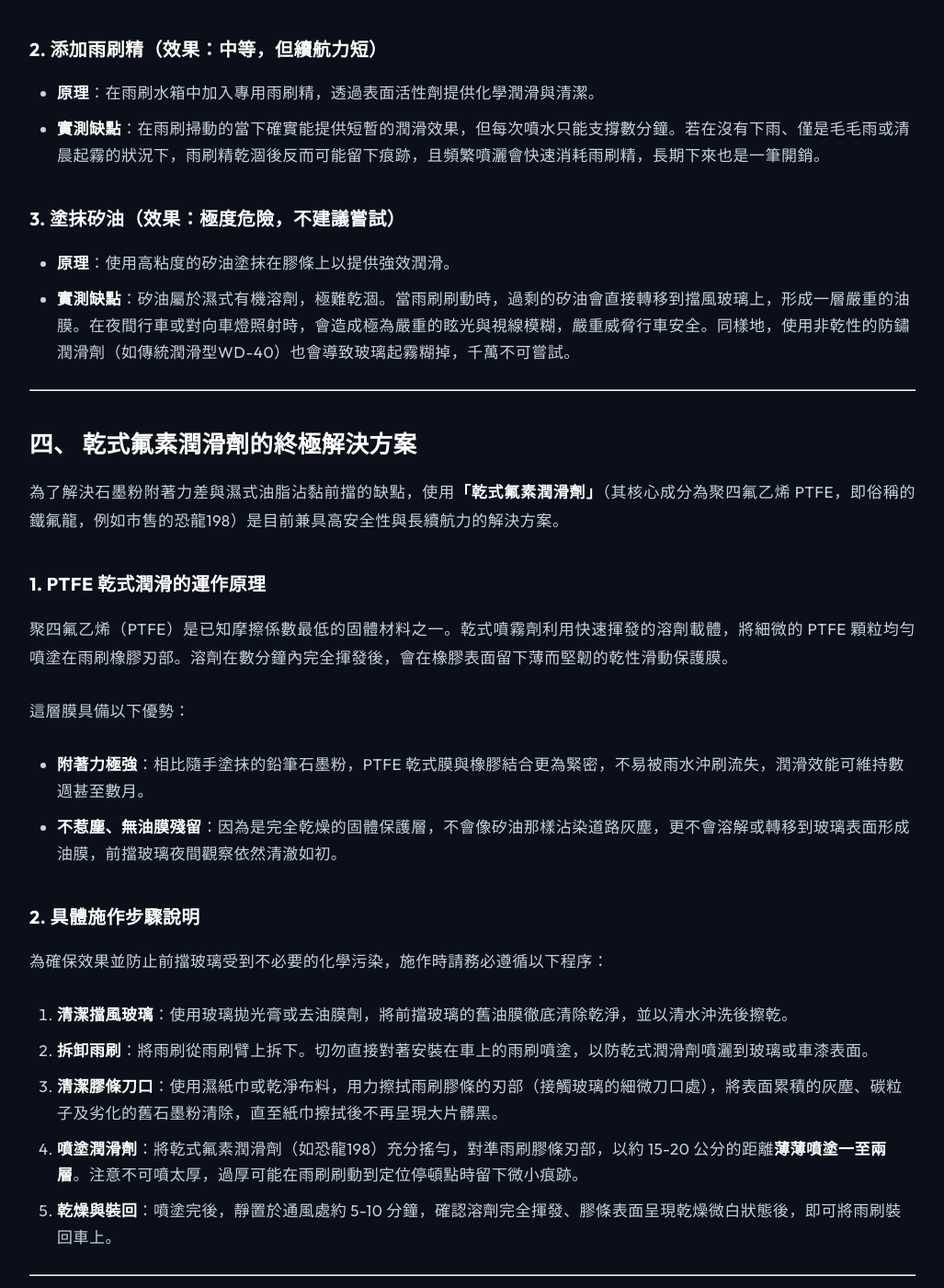
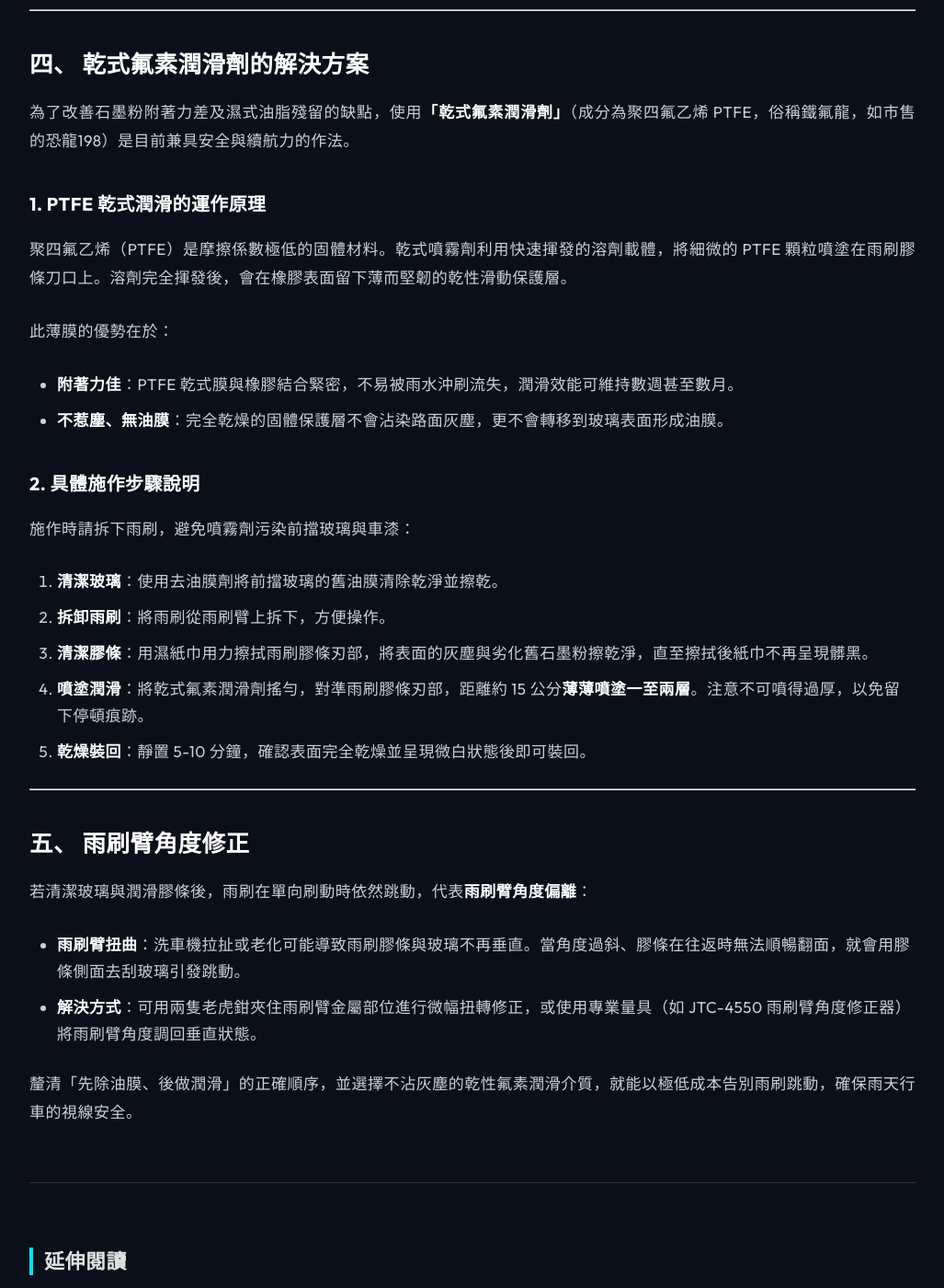
Before and after one commit to 1stbenz/1stbenz.github.io, a Jekyll site: the page built from _posts/zh/2026-06-09-wiper-maintenance-guide.md, in a window 1280 px wide and 1400 px high, scrolled down 1823 px. Shown: the whole window at 92% size, without its empty margins (126-1153 px from the left). Built offline with Jekyll 4.4.1, drawn with Linux system fonts in a browser that asks for light colours; comment, search, counter and statistics services are not loaded; some of the changed text lies outside the part shown.

Commit message:
style: streamline Chinese windshield wiper guide content

```diff
--- a/_posts/zh/2026-06-09-wiper-maintenance-guide.md
+++ b/_posts/zh/2026-06-09-wiper-maintenance-guide.md
@@ -20,80 +20,77 @@ faq:
     answer: "首先必須徹底清除玻璃上的油膜，並將玻璃擦拭乾淨。接著將雨刷拆下，用乾淨紙巾將膠條刀口的灰塵與舊塗層擦淨。在膠條刃部薄薄噴上乾式氟素潤滑劑，等待數分鐘完全乾燥後，再裝回車上。切勿直接對著前擋玻璃噴塗。"
 ---
 
-雨刷跳動與惱人的吱吱異音，是許多車主在雨天行車時的共同噩夢。多數人遇到這個問題，直覺就是「換新雨刷」。然而，不論是去汽車百貨購買高檔名牌雨刷，還是網購便宜的白牌消耗品，往往用不到一個月，跳動與噪音又再度復發，不僅傷了荷包，更嚴重影響雨天駕駛的視線安全。
+雨刷跳動與刺耳異音是多數車主的雨天噩夢。許多人直覺是換新雨刷，但不論是高檔雨刷還是便宜的白牌消耗品，往往用不到一個月跳動又復發，治標不治本。
 
-本文將從雨刷膠條的材質物理特性出發，分析跳動的根本原因，並探討網路流傳的各種自力救濟方法，最後分享一種低成本且效果顯著的化學解決方案：使用乾式氟素潤滑劑。
+本文將從雨刷膠條材質的物理特性出發，分析跳動原因，並分享以低成本的乾式氟素潤滑劑（PTFE）解決跳動的實測方案。
 
 ---
 
-## 一、 雨刷跳動的兩大根本前提
+## 一、 雨刷跳動的兩大起因
 
-在嘗試任何潤滑或更換雨刷之前，必須先釐清玻璃與雨刷的物理狀態。雨刷會跳動，通常是由於摩擦力不均勻或摩擦係數過高，其成因有兩個完全相反的前提：
+雨刷跳動是由於摩擦力不均或摩擦係數過高，成因通常來自兩個完全相反的狀態：
 
-1. **擋風玻璃上有嚴重的油膜累積**：車輛行駛時，排氣廢油、道路柏油及大氣髒污會附著在玻璃上，造成玻璃表面粗糙度與局部摩擦力不均勻，當雨刷掃過時便會發生局部抓地、局部滑動的跳動現象。
-2. **擋風玻璃被洗得「太乾淨」**：這是一個常被忽略的現象。當車主剛使用強效去油膜劑或去油脫脂洗車精清洗前擋玻璃後，玻璃表面呈現完全親水且無任何潤滑的狀態。此時橡膠雨刷膠條與玻璃表面的乾摩擦係數極高，橡膠被玻璃「咬死」，刷動時便會因為阻力過大而產生劇烈跳動。
+1. **玻璃累積嚴重油膜**：排氣廢油、道路柏油等髒污附著在玻璃上，造成表面局部摩擦力不均勻，雨刷掃過時便會產生跳動。
+2. **玻璃表面被洗得太乾淨**：使用強效去油膜劑清洗前擋玻璃後，玻璃表面呈現完全親水且無任何潤滑的狀態。此時純橡膠與玻璃表面的乾摩擦係數極高，橡膠被玻璃咬死，刷動時因阻力過大而跳動。
 
-因此，養護的正確順序必須是：**先徹底清除玻璃油膜、確保玻璃乾淨，若依然跳動，再進一步思考如何優化雨刷與玻璃接觸面的潤滑度。**
+因此，保養順序必須是：**先徹底清除玻璃油膜。若去完油膜、玻璃乾淨後依然跳動，再處理雨刷膠條的潤滑。**
 
 ---
 
-## 二、 膠條材質與前擋介面的親和力關係
+## 二、 膠條材質與前擋玻璃的適配關係
 
-目前市面上的雨刷膠條依據材料配方與表面處理，主要分為三種接觸面材質：
+市面上的雨刷膠條主要分為三種接觸面材質：
 
 | 膠條材質 | 接觸面材料 | 建議搭配前擋介面 | 材質物理特性 |
 | :--- | :--- | :--- | :--- |
-| **標準橡膠** | 純橡膠 | 純玻璃（無撥水鍍膜），搭配雨刷精使用 | 成本較低，耐磨度良好，但極度怕太陽曝曬。一旦紫外線導致橡膠硬化，硬化的刀口掃過玻璃便會產生異音。對油膜與鍍膜的寬容度低。 |
-| **石墨包覆橡膠** | 石墨微粒層 | 純玻璃（無撥水鍍膜），搭配純水使用 | 橡膠表面塗覆了一層石墨粉。石墨作為固體潤滑劑，能大幅降低膠條與玻璃間的摩擦係數。對膜層寬容度高，能容忍輕微油膜而不跳動，但表面的石墨粉會隨時間流失。 |
-| **矽膠 / 純矽膠** | 矽橡膠（帶自潤撥水性） | 氟素潑水鍍膜，搭配純水使用 | 不怕烈日曝曬，壽命極長。在乾刷時會自動在前擋玻璃表面形成一層矽質撥水膜，與市售的氟素潑水鍍膜相容性極佳。但其材質耐磨性略遜於橡膠，且成本較高。 |
+| **標準橡膠** | 純橡膠 | 純玻璃（無撥水鍍膜），搭配雨刷精 | 成本低、耐磨，但極怕曬。紫外線會導致橡膠硬化，硬化的刀口掃過玻璃易生異音。對油膜與鍍膜寬容度低。 |
+| **石墨橡膠** | 石墨微粒層 | 純玻璃（無撥水鍍膜），搭配純水 | 橡膠表面塗覆一層石墨粉。石墨作為固體潤滑劑能降低摩擦係數。對鍍膜寬容度較高，但石墨粉會隨時間流失。 |
+| **矽膠 / 純矽膠** | 矽橡膠 | 氟素潑水鍍膜，搭配純水 | 耐曬、壽命長。乾刷時會在玻璃表面形成矽質撥水膜，與潑水鍍膜相容性佳。但成本高，且耐磨性略遜於橡膠。 |
 
 ---
 
-## 三、 常見雨刷潤滑方法的實測比較
+## 三、 常見雨刷偏方的改善實測
 
-針對雨刷跳動，車友間流傳著許多改善偏方，以下進行實際效果的分析與比較：
+車友間流傳許多改善雨刷跳動的偏方，其實測效果如下：
 
-### 1. 2B鉛筆塗抹法（效果：有限，且異音大）
-* **原理**：利用鉛筆芯中的石墨成分，手動塗抹在雨刷膠條的刀口上，試圖重建石墨潤滑層。
-* **實測缺點**：鉛筆石墨的粉末粒徑不均，且沒有化學載體可以幫助其附著在橡膠上。刷動雨刷時，石墨粉極易被雨水瞬間沖刷流失，潤滑續航力極短。此外，未均勻附著的石墨硬質顆粒有時反而會增大摩擦異音，甚至輕微刮傷前擋玻璃。
+### 1. 2B鉛筆塗抹法（效果：短暫，且異音大）
+* **缺點**：鉛筆石墨粉末粒徑不均且無化學載體，雨刷刷動幾次後就會被雨水沖刷流失，續航力極短。有時不均勻的顆粒反而會增大摩擦異音。
 
-### 2. 添加雨刷精（效果：中等，但續航力短）
-* **原理**：在雨刷水箱中加入專用雨刷精，透過表面活性劑提供化學潤滑與清潔。
-* **實測缺點**：在雨刷掃動的當下確實能提供短暫的潤滑效果，但每次噴水只能支撐數分鐘。若在沒有下雨、僅是毛毛雨或清晨起霧的狀況下，雨刷精乾涸後反而可能留下痕跡，且頻繁噴灑會快速消耗雨刷精，長期下來也是一筆開銷。
+### 2. 添加雨刷精（效果：中等，需持續消耗）
+* **缺點**：僅能提供短暫潤滑，每次噴水只能支撐數分鐘。在毛毛雨或清晨起霧時，雨刷精乾涸後可能殘留痕跡，且長期使用也是一筆消耗成本。
 
-### 3. 塗抹矽油（效果：極度危險，不建議嘗試）
-* **原理**：使用高粘度的矽油塗抹在膠條上以提供強效潤滑。
-* **實測缺點**：矽油屬於濕式有機溶劑，極難乾涸。當雨刷刷動時，過剩的矽油會直接轉移到擋風玻璃上，形成一層嚴重的油膜。在夜間行車或對向車燈照射時，會造成極為嚴重的眩光與視線模糊，嚴重威脅行車安全。同樣地，使用非乾性的防鏽潤滑劑（如傳統潤滑型WD-40）也會導致玻璃起霧糊掉，千萬不可嘗試。
+### 3. 塗抹矽油或WD-40（效果：危險，不建議嘗試）
+* **缺點**：矽油或非乾性的防鏽潤滑劑會直接轉移到擋風玻璃上，形成嚴重的油膜。夜間行車或對向車燈照射時會造成嚴重眩光與視線模糊，影響行車安全。
 
 ---
 
-## 四、 乾式氟素潤滑劑的終極解決方案
+## 四、 乾式氟素潤滑劑的解決方案
 
-為了解決石墨粉附著力差與濕式油脂沾黏前擋的缺點，使用**「乾式氟素潤滑劑」**（其核心成分為聚四氟乙烯 PTFE，即俗稱的鐵氟龍，例如市售的恐龍198）是目前兼具高安全性與長續航力的解決方案。
+為了改善石墨粉附著力差及濕式油脂殘留的缺點，使用**「乾式氟素潤滑劑」**（成分為聚四氟乙烯 PTFE，俗稱鐵氟龍，如市售的恐龍198）是目前兼具安全與續航力的作法。
 
 ### 1. PTFE 乾式潤滑的運作原理
-聚四氟乙烯（PTFE）是已知摩擦係數最低的固體材料之一。乾式噴霧劑利用快速揮發的溶劑載體，將細微的 PTFE 顆粒均勻噴塗在雨刷橡膠刃部。溶劑在數分鐘內完全揮發後，會在橡膠表面留下薄而堅韌的乾性滑動保護膜。
+聚四氟乙烯（PTFE）是摩擦係數極低的固體材料。乾式噴霧劑利用快速揮發的溶劑載體，將細微的 PTFE 顆粒噴塗在雨刷膠條刀口上。溶劑完全揮發後，會在橡膠表面留下薄而堅韌的乾性滑動保護層。
 
-這層膜具備以下優勢：
-* **附著力極強**：相比隨手塗抹的鉛筆石墨粉，PTFE 乾式膜與橡膠結合更為緊密，不易被雨水沖刷流失，潤滑效能可維持數週甚至數月。
-* **不惹塵、無油膜殘留**：因為是完全乾燥的固體保護層，不會像矽油那樣沾染道路灰塵，更不會溶解或轉移到玻璃表面形成油膜，前擋玻璃夜間觀察依然清澈如初。
+此薄膜的優勢在於：
+* **附著力佳**：PTFE 乾式膜與橡膠結合緊密，不易被雨水沖刷流失，潤滑效能可維持數週甚至數月。
+* **不惹塵、無油膜**：完全乾燥的固體保護層不會沾染路面灰塵，更不會轉移到玻璃表面形成油膜。
 
 ### 2. 具體施作步驟說明
-為確保效果並防止前擋玻璃受到不必要的化學污染，施作時請務必遵循以下程序：
+施作時請拆下雨刷，避免噴霧劑污染前擋玻璃與車漆：
 
-1. **清潔擋風玻璃**：使用玻璃拋光膏或去油膜劑，將前擋玻璃的舊油膜徹底清除乾淨，並以清水沖洗後擦乾。
-2. **拆卸雨刷**：將雨刷從雨刷臂上拆下。切勿直接對著安裝在車上的雨刷噴塗，以防乾式潤滑劑噴灑到玻璃或車漆表面。
-3. **清潔膠條刀口**：使用濕紙巾或乾淨布料，用力擦拭雨刷膠條的刃部（接觸玻璃的細微刀口處），將表面累積的灰塵、碳粒子及劣化的舊石墨粉清除，直至紙巾擦拭後不再呈現大片髒黑。
-4. **噴塗潤滑劑**：將乾式氟素潤滑劑（如恐龍198）充分搖勻，對準雨刷膠條刃部，以約 15-20 公分的距離**薄薄噴塗一至兩層**。注意不可噴太厚，過厚可能在雨刷刷動到定位停頓點時留下微小痕跡。
-5. **乾燥與裝回**：噴塗完後，靜置於通風處約 5-10 分鐘，確認溶劑完全揮發、膠條表面呈現乾燥微白狀態後，即可將雨刷裝回車上。
+1. **清潔玻璃**：使用去油膜劑將前擋玻璃的舊油膜清除乾淨並擦乾。
+2. **拆卸雨刷**：將雨刷從雨刷臂上拆下，方便操作。
+3. **清潔膠條**：用濕紙巾用力擦拭雨刷膠條刃部，將表面的灰塵與劣化舊石墨粉擦乾淨，直至擦拭後紙巾不再呈現髒黑。
+4. **噴塗潤滑**：將乾式氟素潤滑劑搖勻，對準雨刷膠條刃部，距離約 15 公分**薄薄噴塗一至兩層**。注意不可噴得過厚，以免留下停頓痕跡。
+5. **乾燥裝回**：靜置 5-10 分鐘，確認表面完全乾燥並呈現微白狀態後即可裝回。
 
 ---
 
-## 五、 其他物理因素檢查
+## 五、 雨刷臂角度修正
 
-如果在使用乾式潤滑劑後，雨刷在單一方向刷動時依然存在局部的跳動或跳躍，這代表問題可能非關潤滑，而是**雨刷臂的物理角度跑偏**：
+若清潔玻璃與潤滑膠條後，雨刷在單向刷動時依然跳動，代表**雨刷臂角度偏離**：
 
-* **雨刷臂扭曲**：當雨刷臂長期受壓或洗車機拉扯，可能會導致雨刷膠條與擋風玻璃的角度不再垂直（正負 90 度）。當雨刷往上刷或往下刮時，若角度過斜，膠條無法順暢「翻面」，就會用橡膠側面去刮玻璃進而引發劇烈跳動。
-* **解決方式**：可使用兩隻老虎鉗，夾住雨刷臂的金屬部位進行微幅扭轉修正，或前往專業車廠使用專用量具（如 JTC-4550 雨刷臂角度修正器）將雨刷臂調回標準垂直角度。
+* **雨刷臂扭曲**：洗車機拉扯或老化可能導致雨刷膠條與玻璃不再垂直。當角度過斜、膠條在往返時無法順暢翻面，就會用膠條側面去刮玻璃引發跳動。
+* **解決方式**：可用兩隻老虎鉗夾住雨刷臂金屬部位進行微幅扭轉修正，或使用專業量具（如 JTC-4550 雨刷臂角度修正器）將雨刷臂角度調回垂直狀態。
 
-透過釐清「先除油膜、後做潤滑」的物理步驟，並選用不傷玻璃、不惹塵的乾性氟素潤滑介質，便能以極低的維護成本，徹底告別雨刷跳動，守護雨天行車的安全視線。
+釐清「先除油膜、後做潤滑」的正確順序，並選擇不沾灰塵的乾性氟素潤滑介質，就能以極低成本告別雨刷跳動，確保雨天行車的視線安全。
```
